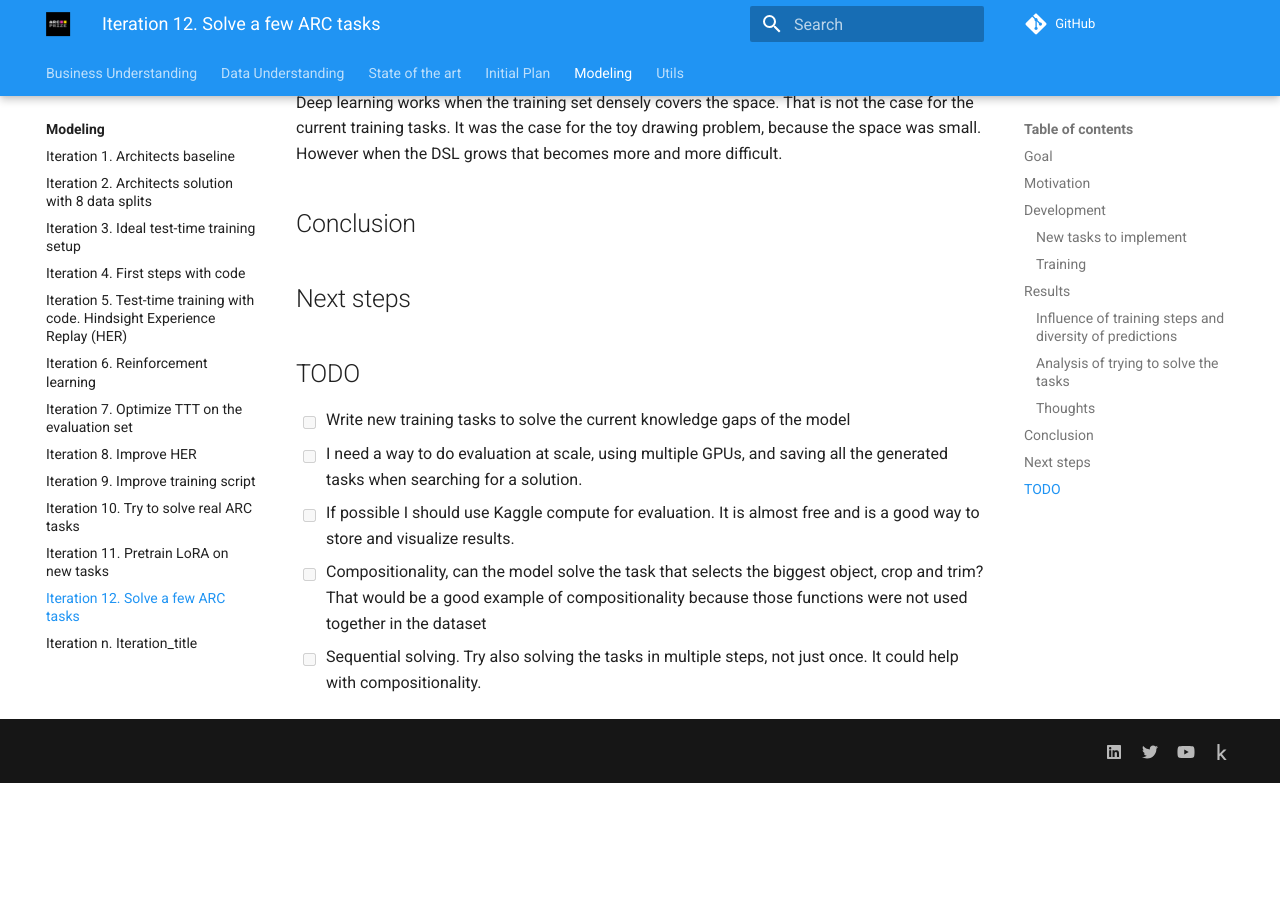
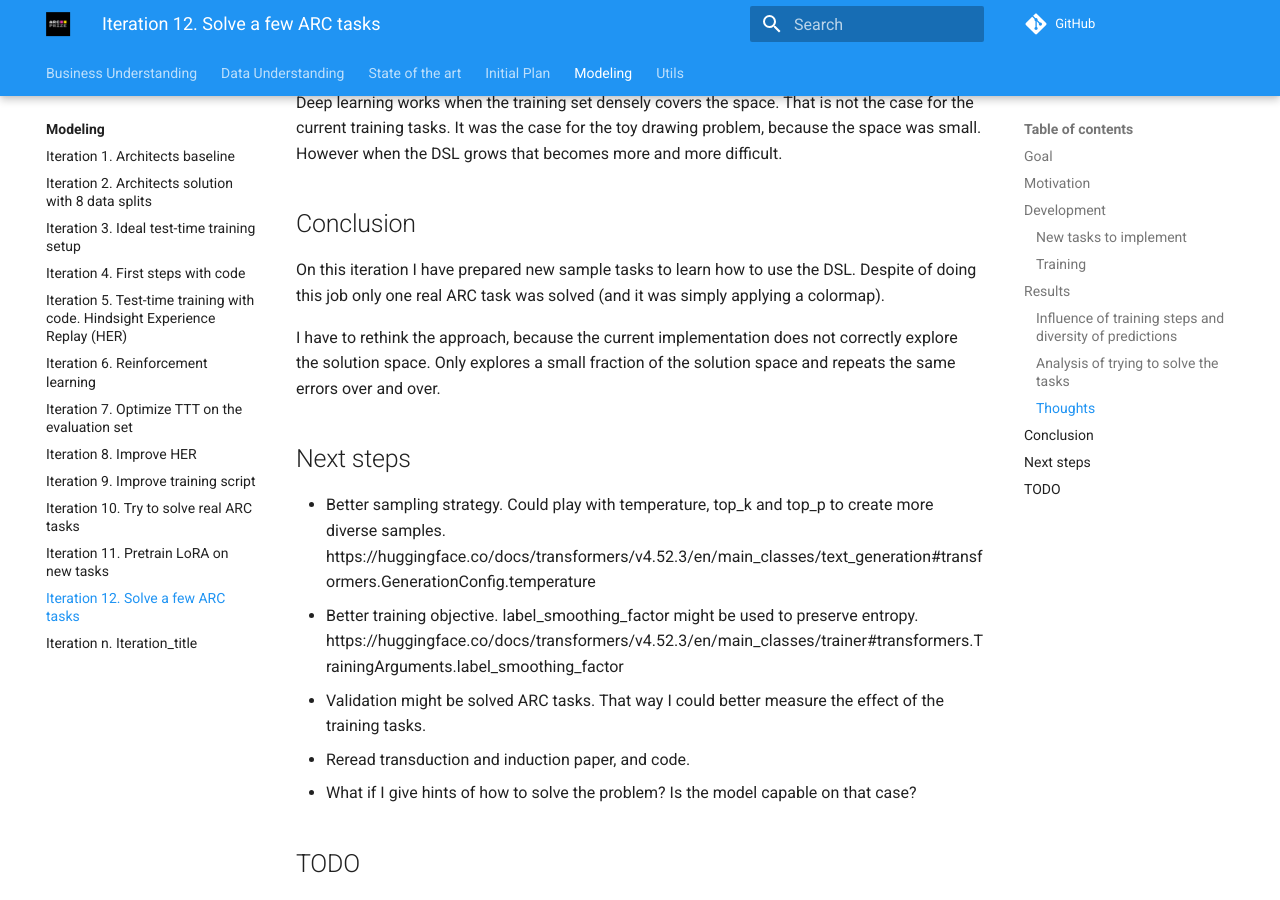
Before and after one commit to ironbar/arc25, an MkDocs documentation site: the page built from docs/modeling/Iteration_12_solve_a_few_arc_tasks.md, in a window 1280 px wide and 900 px high, scrolled down 3652 px. Built offline with MkDocs 1.6.1 and Material for MkDocs 9.7.7, drawn with Linux system fonts in a browser that asks for light colours; comment, search, counter and statistics services are not loaded; before the commit the page ends 4435 px from its top, so only the background shows below that.

Commit message:
closing iteration 12

```diff
--- a/docs/modeling/Iteration_12_solve_a_few_arc_tasks.md
+++ b/docs/modeling/Iteration_12_solve_a_few_arc_tasks.md
@@ -196,11 +196,23 @@ DSL grows that becomes more and more difficult.
 
 ## Conclusion
 
+On this iteration I have prepared new sample tasks to learn how to use the DSL. Despite of doing this
+job only one real ARC task was solved (and it was simply applying a colormap).
+
+I have to rethink the approach, because the current implementation does not correctly explore the solution space.
+Only explores a small fraction of the solution space and repeats the same errors over and over.
+
 ## Next steps
+
+- Better sampling strategy. Could play with temperature, top_k and top_p to create more diverse samples. https://huggingface.co/docs/transformers/v4.52.3/en/main_classes/text_generation#transformers.GenerationConfig.temperature
+- Better training objective. label_smoothing_factor might be used to preserve entropy. https://huggingface.co/docs/transformers/v4.52.3/en/main_classes/trainer#transformers.TrainingArguments.label_smoothing_factor
+- Validation might be solved ARC tasks. That way I could better measure the effect of the training tasks.
+- Reread transduction and induction paper, and code.
+- What if I give hints of how to solve the problem? Is the model capable on that case?
 
 ## TODO
 
-- [ ] Write new training tasks to solve the current knowledge gaps of the model
+- [x] Write new training tasks to solve the current knowledge gaps of the model
 - [ ] I need a way to do evaluation at scale, using multiple GPUs, and saving all the generated tasks when searching for a solution.
 - [ ] If possible I should use Kaggle compute for evaluation. It is almost free and is a good way to store and visualize results.
 - [ ] Compositionality, can the model solve the task that selects the biggest object, crop and trim? That
```
Also changed, not shown: other parts of docs/modeling/Iteration_12_solve_a_few_arc_tasks.md (+4 -4 lines).
